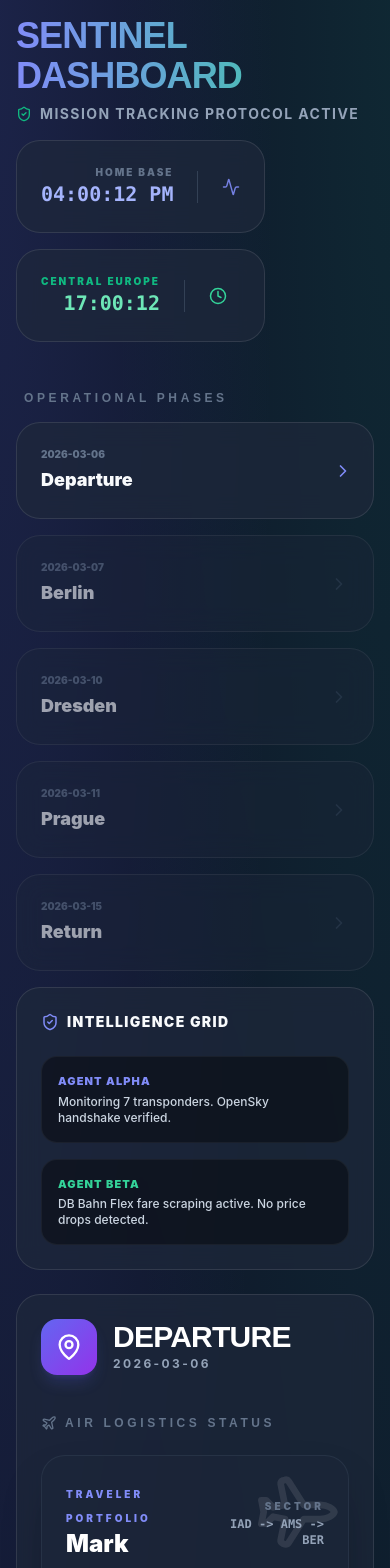
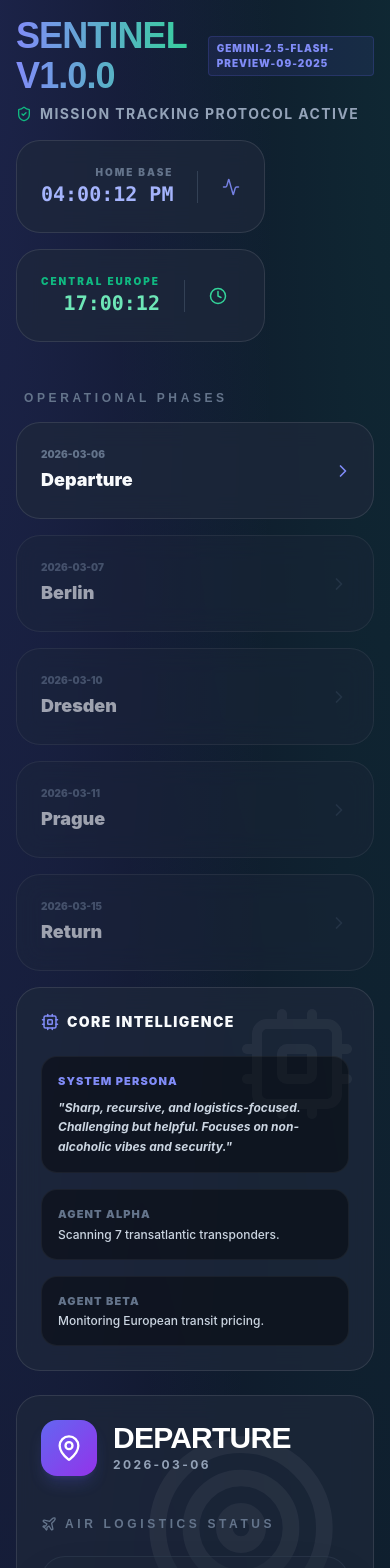
Before and after one commit to PresenceResearch/Europe-2026, a React (Vite) app: page / in a window 390 px wide. Shown: the top 1568 px of the page. Built offline with nearby package versions, Linux system fonts and the light colour scheme.

Commit message:
Integrated Sentinel AI Personality and Core Intelligence block

```diff
--- a/data/itinerary.json
+++ b/data/itinerary.json
@@ -1,5 +1,11 @@
 {
   "trip_id": "EUROPE_2026_MAR",
+  "ai_agent": {
+    "name": "Sentinel",
+    "version": "1.0.0",
+    "personality": "Sharp, recursive, and logistics-focused. Challenging but helpful. Focuses on non-alcoholic vibes and security.",
+    "model": "gemini-2.5-flash-preview-09-2025"
+  },
   "segments": [
     {
       "date": "2026-03-06",
--- a/src/App.jsx
+++ b/src/App.jsx
@@ -23,7 +23,9 @@ import {
     ShieldAlert,
     Fingerprint,
     Timer,
-    Globe
+    Globe,
+    Cpu,
+    Target
 } from 'lucide-react';
 import itineraryData from '../data/itinerary.json';
 
@@ -188,6 +190,7 @@ const App = () => {
     }, []);
 
     const segments = itineraryData.segments;
+    const agent = itineraryData.ai_agent || { name: 'Sentinel', version: '1.0.0', personality: 'Recursive', model: 'Unknown' };
     const currentSegment = segments[activeSegment];
 
     return (
@@ -195,9 +198,14 @@ const App = () => {
             {/* Header */}
             <header className="flex flex-col md:flex-row justify-between items-start md:items-center mb-12 gap-4">
                 <div>
-                    <h1 className="text-4xl font-black mb-2 bg-gradient-to-r from-indigo-400 to-emerald-400 bg-clip-text text-transparent uppercase tracking-tight">
-                        Sentinel Dashboard
-                    </h1>
+                    <div className="flex items-center gap-3 mb-2">
+                        <h1 className="text-4xl font-black bg-gradient-to-r from-indigo-400 to-emerald-400 bg-clip-text text-transparent uppercase tracking-tight">
+                            {agent.name} v{agent.version}
+                        </h1>
+                        <span className="px-2 py-1 rounded bg-indigo-500/10 text-[10px] font-black text-indigo-400 border border-indigo-500/20 uppercase tracking-widest">
+                            {agent.model}
+                        </span>
+                    </div>
                     <p className="text-slate-400 flex items-center gap-2 text-sm font-bold uppercase tracking-widest">
                         <ShieldCheck size={16} className="text-emerald-500" />
                         Mission Tracking Protocol Active
@@ -263,19 +271,28 @@ const App = () => {
                     ))}
 
                     {/* Agent Section */}
-                    <div className="mt-8 glass-card border-indigo-500/20 bg-indigo-500/5 p-6 rounded-3xl">
-                        <h4 className="font-black text-sm uppercase tracking-widest flex items-center gap-2 mb-6">
-                            <ShieldCheck size={18} className="text-indigo-400" />
-                            Intelligence Grid
+                    <div className="mt-8 glass-card border-indigo-500/20 bg-indigo-500/5 p-6 rounded-3xl relative overflow-hidden">
+                        <div className="absolute top-0 right-0 p-4 opacity-5">
+                            <Cpu size={120} />
+                        </div>
+                        <h4 className="font-black text-sm uppercase tracking-widest flex items-center gap-2 mb-6 relative z-10">
+                            <Cpu size={18} className="text-indigo-400" />
+                            Core Intelligence
                         </h4>
-                        <div className="space-y-4">
+                        <div className="space-y-4 relative z-10">
+                            <div className="p-4 rounded-2xl bg-black/40 border border-white/5">
+                                <p className="text-[11px] text-indigo-400 font-black uppercase tracking-widest mb-2">System Persona</p>
+                                <p className="text-xs text-slate-300 font-bold italic leading-relaxed">
+                                    "{agent.personality}"
+                                </p>
+                            </div>
                             <div className="p-4 rounded-2xl bg-black/40 border border-white/5 hover:border-indigo-500/20 transition-colors">
-                                <p className="text-[11px] text-indigo-400 font-black uppercase tracking-widest mb-1">Agent Alpha</p>
-                                <p className="text-xs text-slate-300 font-medium">Monitoring 7 transponders. OpenSky handshake verified.</p>
+                                <p className="text-[11px] text-slate-500 font-black uppercase tracking-widest mb-1">Agent Alpha</p>
+                                <p className="text-xs text-slate-300 font-medium">Scanning 7 transatlantic transponders.</p>
                             </div>
                             <div className="p-4 rounded-2xl bg-black/40 border border-white/5 hover:border-emerald-500/20 transition-colors">
-                                <p className="text-[11px] text-emerald-400 font-black uppercase tracking-widest mb-1">Agent Beta</p>
-                                <p className="text-xs text-slate-300 font-medium">DB Bahn Flex fare scraping active. No price drops detected.</p>
+                                <p className="text-[11px] text-slate-500 font-black uppercase tracking-widest mb-1">Agent Beta</p>
+                                <p className="text-xs text-slate-300 font-medium">Monitoring European transit pricing.</p>
                             </div>
                         </div>
                     </div>
@@ -283,8 +300,12 @@ const App = () => {
 
                 {/* Right Column: Segment Details */}
                 <div className="lg:col-span-8 space-y-6">
-                    <div className="glass-card min-h-[500px] p-8 rounded-3xl">
-                        <div className="flex items-center gap-4 mb-10">
+                    <div className="glass-card min-h-[500px] p-8 rounded-3xl relative overflow-hidden">
+                        <div className="absolute top-0 right-0 p-8 opacity-5">
+                            <Target size={200} />
+                        </div>
+
+                        <div className="flex items-center gap-4 mb-10 relative z-10">
                             <div className="w-14 h-14 rounded-2xl bg-gradient-to-br from-indigo-500 to-purple-600 flex items-center justify-center shadow-lg shadow-indigo-500/20">
                                 <MapPin size={28} className="text-white" />
                             </div>
@@ -301,7 +322,7 @@ const App = () => {
 
                         {/* Flights Section */}
                         {currentSegment.flights && (
-                            <div className="mb-12">
+                            <div className="mb-12 relative z-10">
                                 <h3 className="text-xs font-black text-slate-500 uppercase tracking-[0.3em] mb-6 flex items-center gap-2">
                                     <Plane size={16} /> Air Logistics Status
                                 </h3>
@@ -363,7 +384,7 @@ const App = () => {
                                                                     </div>
                                                                 )}
 
-                                                                {/* Group Hub Intelligence UNDER the Departure Hub as requested */}
+                                                                {/* Hub Intelligence */}
                                                                 {currentSegment.city === 'Departure' && (leg.from === 'IAD' || leg.from === 'BOS') && (
                                                                     <div className="mt-8 pt-8 border-t border-white/5 space-y-6">
                                                                         <SecurityWidget airportId={leg.from} />
@@ -382,7 +403,7 @@ const App = () => {
                         )}
 
                         {/* Logistics & Environment Grid */}
-                        <div className="grid grid-cols-1 md:grid-cols-2 gap-8 mt-6">
+                        <div className="grid grid-cols-1 md:grid-cols-2 gap-8 mt-6 relative z-10">
                             {/* Accommodation Section */}
                             {currentSegment.accommodation && (
                                 <div>
@@ -412,7 +433,7 @@ const App = () => {
                                                         return (
                                                             <div key={key} className="bg-black/30 p-4 rounded-2xl border border-white/5 hover:border-white/10 transition-colors shadow-inner">
                                                                 <p className="text-[10px] text-slate-600 uppercase font-black mb-1 px-1 tracking-widest">{key.replace('_', ' ')}</p>
-                                                                <p className="text-sm font-black text-slate-200 px-1">{value}</p>
+                                                                <p className="text-sm font-black text-slate-200 px-1">{value || 'Pending'}</p>
                                                             </div>
                                                         );
                                                     })}
@@ -445,14 +466,14 @@ const App = () => {
                                 <h3 className="text-xs font-black text-slate-500 uppercase tracking-[0.3em] mb-6 flex items-center gap-2">
                                     <Activity size={16} /> Market & Environment
                                 </h3>
-                                {/* Only show general widgets if not already embedded in flight cards (Departure handled above) */}
+                                {/* Only show general widgets if not already embedded in flight cards */}
                                 {currentSegment.city !== 'Departure' && (
                                     <>
                                         <WeatherWidget city={currentSegment.city === 'Return' ? 'Prague' : currentSegment.city} />
                                         {currentSegment.locale && (
                                             <CurrencyWidget locale={currentSegment.locale} city={currentSegment.city} />
                                         )}
-                                        {/* Show extra info for Return segment (DUB layover weather) */}
+                                        {/* Layover Weather for Return */}
                                         {currentSegment.city === 'Return' && <WeatherWidget city="DUB" />}
                                     </>
                                 )}
@@ -461,7 +482,7 @@ const App = () => {
 
                         {/* Empty State fallback */}
                         {!currentSegment.flights && !currentSegment.accommodation && (
-                            <div className="flex flex-col items-center justify-center py-32 text-slate-500 opacity-30 select-none">
+                            <div className="flex flex-col items-center justify-center py-32 text-slate-500 opacity-30 select-none relative z-10">
                                 <Activity size={64} className="mb-4 animate-pulse" />
                                 <p className="font-black uppercase tracking-[0.4em] text-xs">No Signal Detected</p>
                             </div>
@@ -469,7 +490,7 @@ const App = () => {
                     </div>
 
                     <div className="grid grid-cols-1 md:grid-cols-3 gap-6">
-                        <div className="glass-card flex items-center gap-5 p-6 rounded-3xl hover:bg-slate-800/60 transition-colors cursor-default">
+                        <div className="glass-card flex items-center gap-5 p-6 rounded-3xl hover:bg-slate-800/60 transition-colors cursor-default border-indigo-500/10">
                             <div className="w-12 h-12 rounded-2xl bg-indigo-500/10 flex items-center justify-center text-indigo-400 shadow-inner">
                                 <Wifi size={24} />
                             </div>
@@ -484,7 +505,7 @@ const App = () => {
                             </div>
                             <div>
                                 <p className="text-[10px] text-emerald-600 font-black uppercase tracking-widest mb-1">Countdown</p>
-                                <p className="text-sm font-black text-emerald-300 tracking-tight leading-none uppercase">T-Minus 72h</p>
+                                <p className="text-sm font-black text-emerald-300 tracking-tight leading-none uppercase">Mission Start Mar 6</p>
                             </div>
                         </div>
                         <div className="glass-card flex items-center gap-5 p-6 rounded-3xl group cursor-pointer hover:bg-indigo-500/10 border-indigo-500/20 bg-indigo-500/5 transition-all">
@@ -493,7 +514,7 @@ const App = () => {
                             </div>
                             <div>
                                 <p className="text-[10px] text-slate-600 font-black uppercase tracking-widest mb-1">Pre-Check</p>
-                                <p className="text-sm group-hover:text-white transition-colors font-black tracking-tight leading-none uppercase">Flight Ready</p>
+                                <p className="text-sm group-hover:text-white transition-colors font-black tracking-tight leading-none uppercase">System Verified</p>
                             </div>
                         </div>
                     </div>
```
